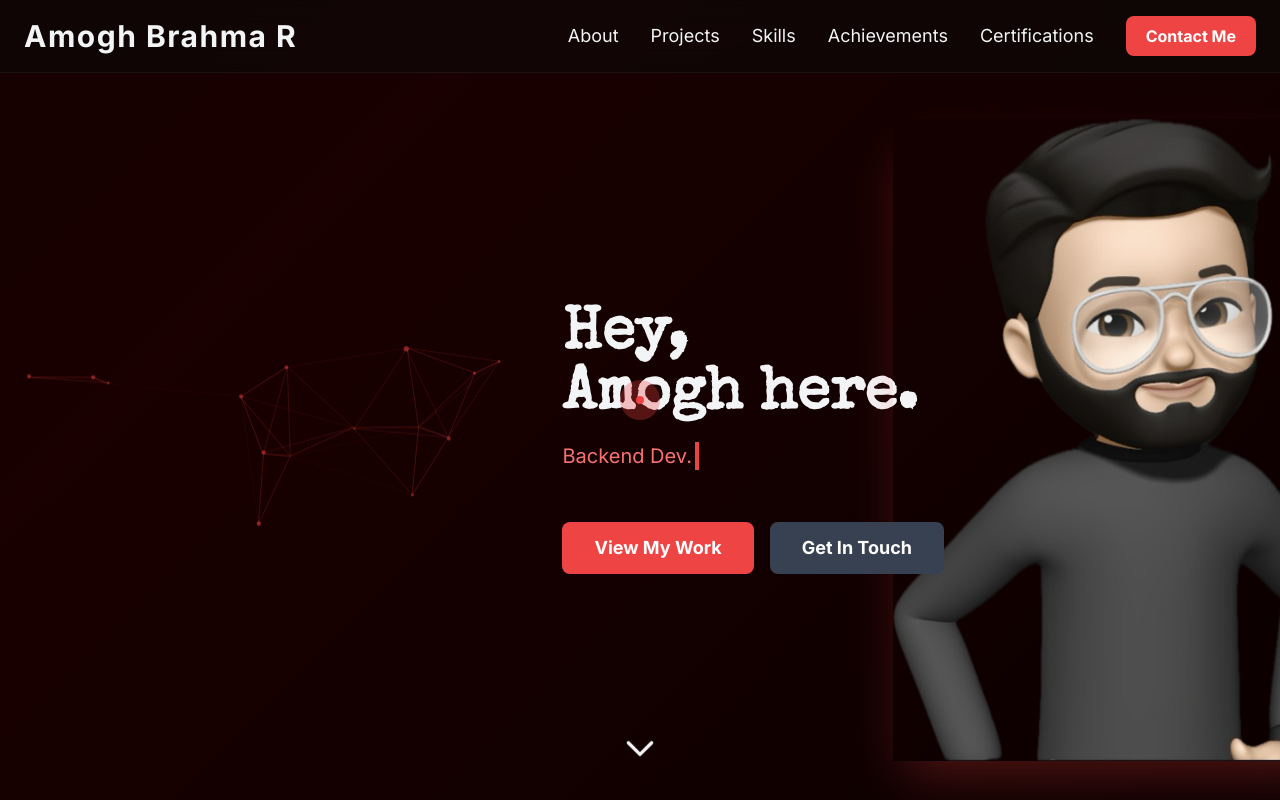
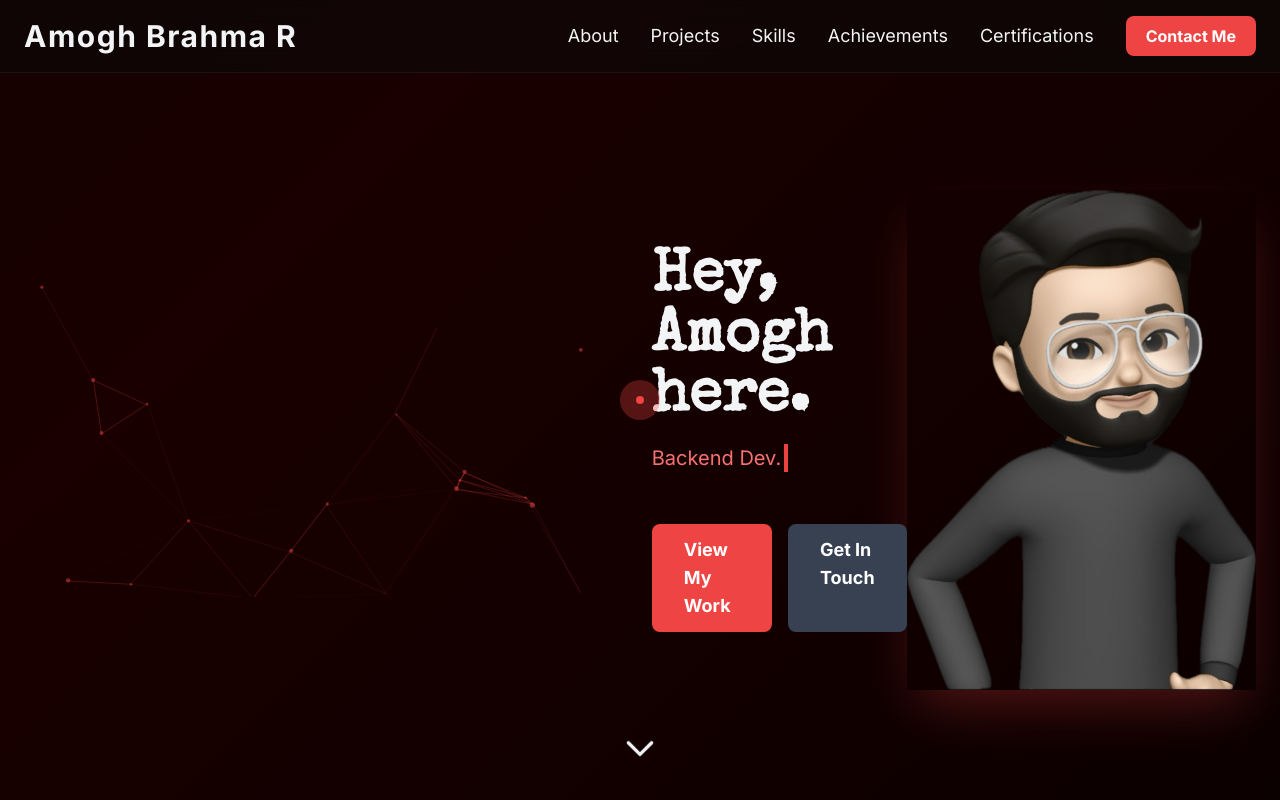
Before and after one commit to amogh344/portfolio-my, a plain HTML site: page index.html in a window 1280 px wide. Shown: the top 800 px of the page. Drawn offline with nearby package versions, Linux system fonts and the light colour scheme.

Commit message:
made changes to div

```diff
--- a/index.html
+++ b/index.html
@@ -305,11 +305,11 @@
                          alt="Amogh's Memoji"
                          class="w-72 h-72 md:w-80 md:h-80 lg:w-96 lg:h-96 rounded-full object-cover shadow-2xl shadow-red-500/30 transition-transform duration-500 hover:scale-105">
                 </div> -->
-                <div class="md:w-2/5 flex justify-center mt-10 md:mt-0">
+                <div class="flex justify-center mt-10 md:mt-0">
   <img src="memoji.png"
        onerror="this.onerror=null;this.src='https://placehold.co/400x400/000000/FFFFFF?text=Amogh%27s+Memoji';"
        alt="Amogh's Memoji"
-       class="max-w-xs md:max-w-sm lg:max-w-md h-auto shadow-2xl shadow-red-500/30 transition-transform duration-500 hover:scale-105">
+       class="w-full max-w-xs sm:max-w-sm md:max-w-md lg:max-w-lg xl:max-w-xl 2xl:max-w-2xl h-auto shadow-2xl shadow-red-500/30 transition-transform duration-500 hover:scale-105">
 </div>
             </div>
              <a href="#about" class="scroll-down">
```
